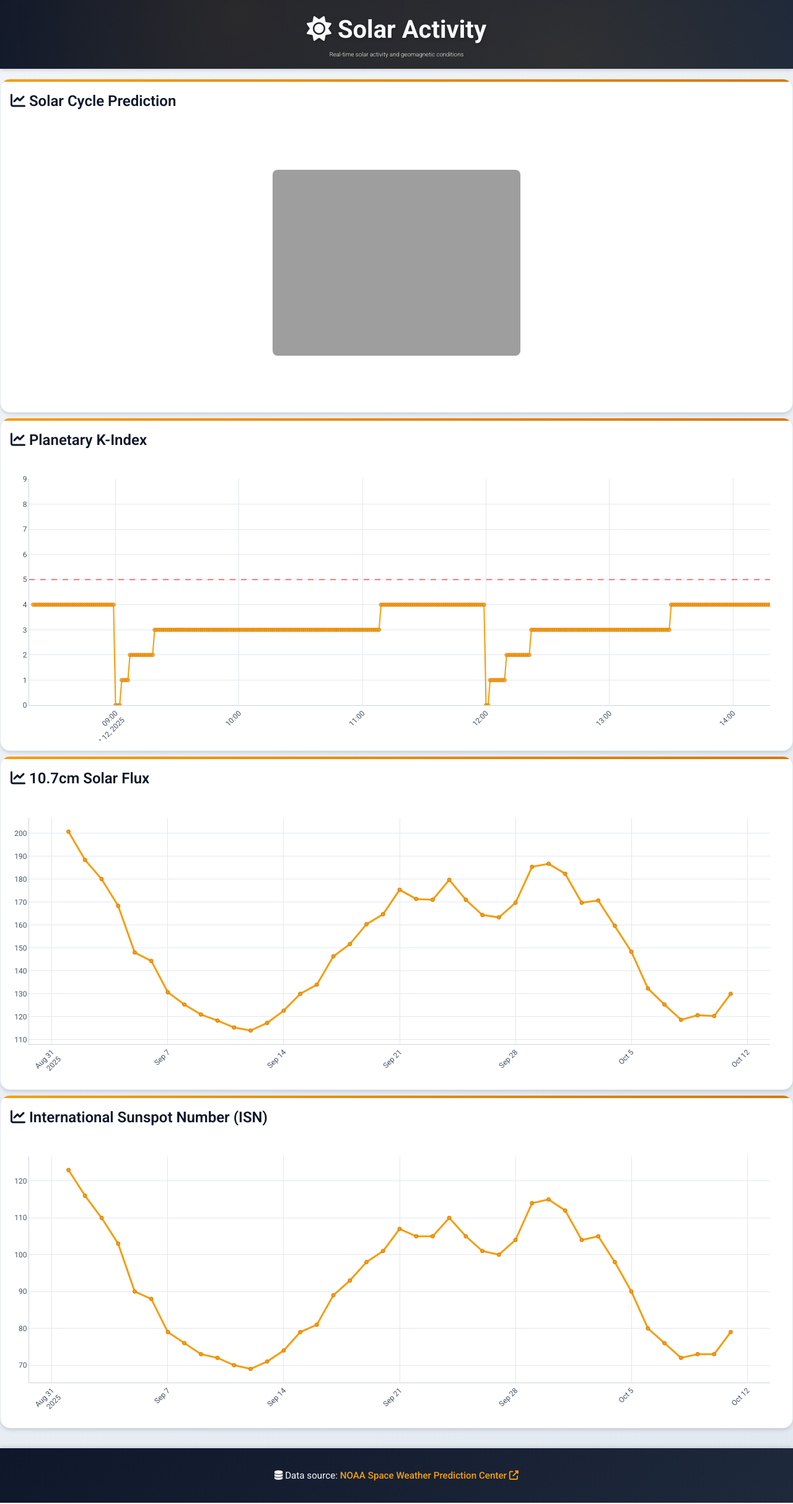
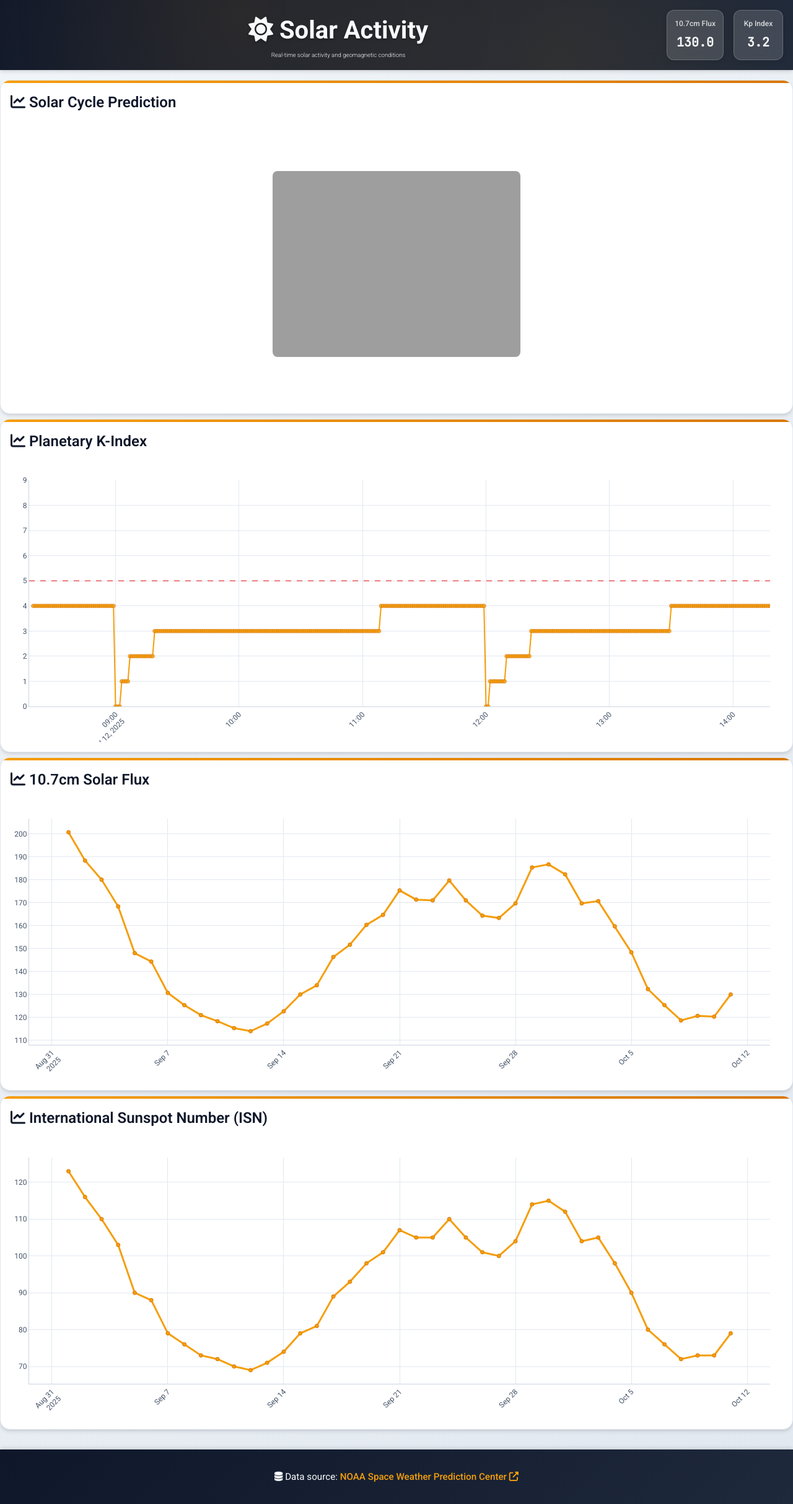
Before and after one commit to apider-coding/isn-poller, a FastAPI app: page / in a window 1280 px wide. Shown: the whole page at 62% size. Run offline with FastAPI, Linux system fonts and the light colour scheme; some libraries are stand-ins or nearby versions; grey boxes are pictures that could not be loaded.

```diff
--- a/static/styles.css
+++ b/static/styles.css
@@ -36,7 +36,6 @@ header {
   padding: 1rem 1rem;
   margin-top: 0%;
   margin-bottom: 0%;
-  text-align: center;
   box-shadow: var(--shadow);
   position: relative;
   overflow: hidden;
@@ -52,6 +51,55 @@ header::before {
   background: radial-gradient(circle at 30% 20%, rgba(245, 158, 11, 0.1) 0%, transparent 50%),
     radial-gradient(circle at 70% 80%, rgba(245, 158, 11, 0.1) 0%, transparent 50%);
   pointer-events: none;
+}
+
+.header-content {
+  display: flex;
+  align-items: center;
+  max-width: 1400px;
+  margin: 0 auto;
+  position: relative;
+  z-index: 1;
+}
+
+.header-title {
+  flex: 1;
+  text-align: center;
+}
+
+.header-indicators {
+  display: flex;
+  gap: 1rem;
+  align-items: center;
+  flex-shrink: 0;
+}
+
+.indicator-card {
+  background: rgba(255, 255, 255, 0.15);
+  backdrop-filter: blur(10px);
+  border: 1px solid rgba(255, 255, 255, 0.2);
+  border-radius: 12px;
+  padding: 0.75rem;
+  display: flex;
+  flex-direction: column;
+  align-items: center;
+  min-width: 80px;
+  box-shadow: 0 2px 8px rgba(0, 0, 0, 0.1);
+}
+
+.indicator-label {
+  font-size: 0.75rem;
+  font-weight: 500;
+  color: rgba(255, 255, 255, 0.8);
+  margin-bottom: 0.25rem;
+  text-align: center;
+}
+
+.indicator-value {
+  font-size: 1.25rem;
+  font-weight: 700;
+  color: var(--light-color);
+  font-family: 'JetBrains Mono', monospace;
 }
 
 header h1 {
@@ -232,11 +280,20 @@ footer a:hover {
   header h1 {
     font-size: 2rem;
   }
+
+  .header-indicators {
+    gap: 0.75rem;
+  }
+
+  .indicator-card {
+    padding: 0.6rem;
+    min-width: 75px;
+  }
 }
 
 @media (max-width: 768px) {
   .container {
-    padding: 0.5rem 0.5rem 0.5rem 0.5rem;
+    padding: 0.5rem;
     margin: 0 auto;
     gap: 0.5rem;
   }
@@ -260,6 +317,28 @@ footer a:hover {
 
   header h1 {
     font-size: 1.75rem;
+  }
+
+  .header-content {
+    flex-direction: column;
+    gap: 1rem;
+  }
+
+  .header-title {
+    text-align: center;
+  }
+
+  .header-indicators {
+    justify-content: center;
+  }
+
+  .indicator-card {
+    padding: 0.5rem;
+    min-width: 70px;
+  }
+
+  .indicator-value {
+    font-size: 1rem;
   }
 
   h2 {
--- a/templates/graph.html
+++ b/templates/graph.html
@@ -21,6 +21,8 @@
 
 <body>
   <header>
+    <div class="header-content">
+      <div class="header-title">
         <h1>
           <i class="fas fa-sun" aria-hidden="true"></i>
           Solar Activity
@@ -28,6 +30,18 @@
         <p class="description">
           Real-time solar activity and geomagnetic conditions
         </p>
+      </div>
+      <div class="header-indicators">
+        <div class="indicator-card" id="flux-indicator">
+          <span class="indicator-label">10.7cm Flux</span>
+          <span class="indicator-value" id="flux-value">--</span>
+        </div>
+        <div class="indicator-card" id="kp-indicator">
+          <span class="indicator-label">Kp Index</span>
+          <span class="indicator-value" id="kp-value">--</span>
+        </div>
+      </div>
+    </div>
   </header>
 
   <main class="container">
@@ -131,6 +145,26 @@
     if (errorMessage) {
       console.error('Solar data error message', errorMessage);
     }
+
+    // Update header indicators with latest values
+    const updateIndicators = () => {
+      // Get latest flux value
+      const latestFlux = normalizedData.flux.length > 0 ? normalizedData.flux[normalizedData.flux.length - 1] : null;
+      const fluxElement = document.getElementById('flux-value');
+      if (fluxElement && latestFlux !== null) {
+        fluxElement.textContent = latestFlux.toFixed(1);
+      }
+
+      // Get latest Kp value
+      const latestKp = normalizedData.kpDaily.length > 0 ? normalizedData.kpDaily[normalizedData.kpDaily.length - 1] : null;
+      const kpElement = document.getElementById('kp-value');
+      if (kpElement && latestKp !== null) {
+        kpElement.textContent = latestKp.toFixed(1);
+      }
+    };
+
+    // Update indicators immediately
+    updateIndicators();
 
     const showNoDataMessage = (message) => {
       addAlertStyles();
```
Lines whose indentation alone changed are shown as unchanged.
